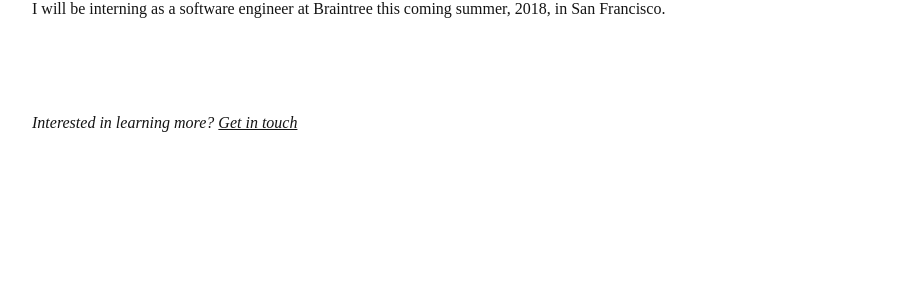
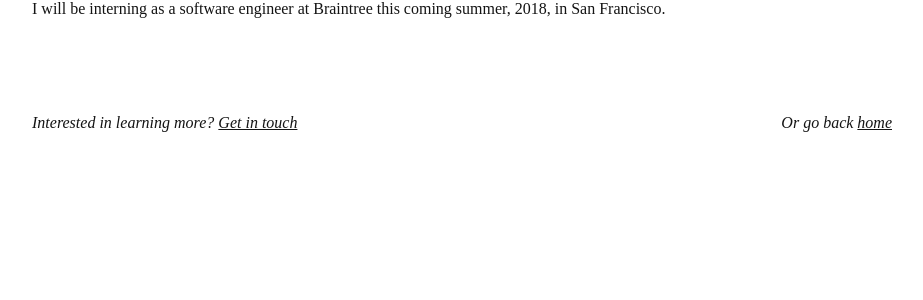
Before and after one commit to thebradbain/personal-website, a Node project: template pages/work/paypal.nunjucks in a window 1280 px wide. Shown: the part 417-717 px from the top of the page, without its empty margins (178-1101 px from the left). Run offline with Node 20 templates, Linux system fonts and the light colour scheme; the template is opened without the code that fills it, so the values that code supplies are empty; style sheets or scripts are compiled from the project's sources; some libraries are stand-ins or nearby versions.

Commit message:
Add back button to work pages

```diff
--- a/pages/partials/page-content-layout.nunjucks
+++ b/pages/partials/page-content-layout.nunjucks
@@ -8,5 +8,10 @@
   <p class="pull-left">
     <em>Interested in learning more? <span class="underline"><a href="../contact.html">Get in touch</a></span></em>
   </p>
+  <p class="pull-right">
+    <em>Or go back
+      <span class="underline"><a href="../index.html">home</a></span>
+    </em>
+  </p>
 </div>
 {% endblock %}
```
